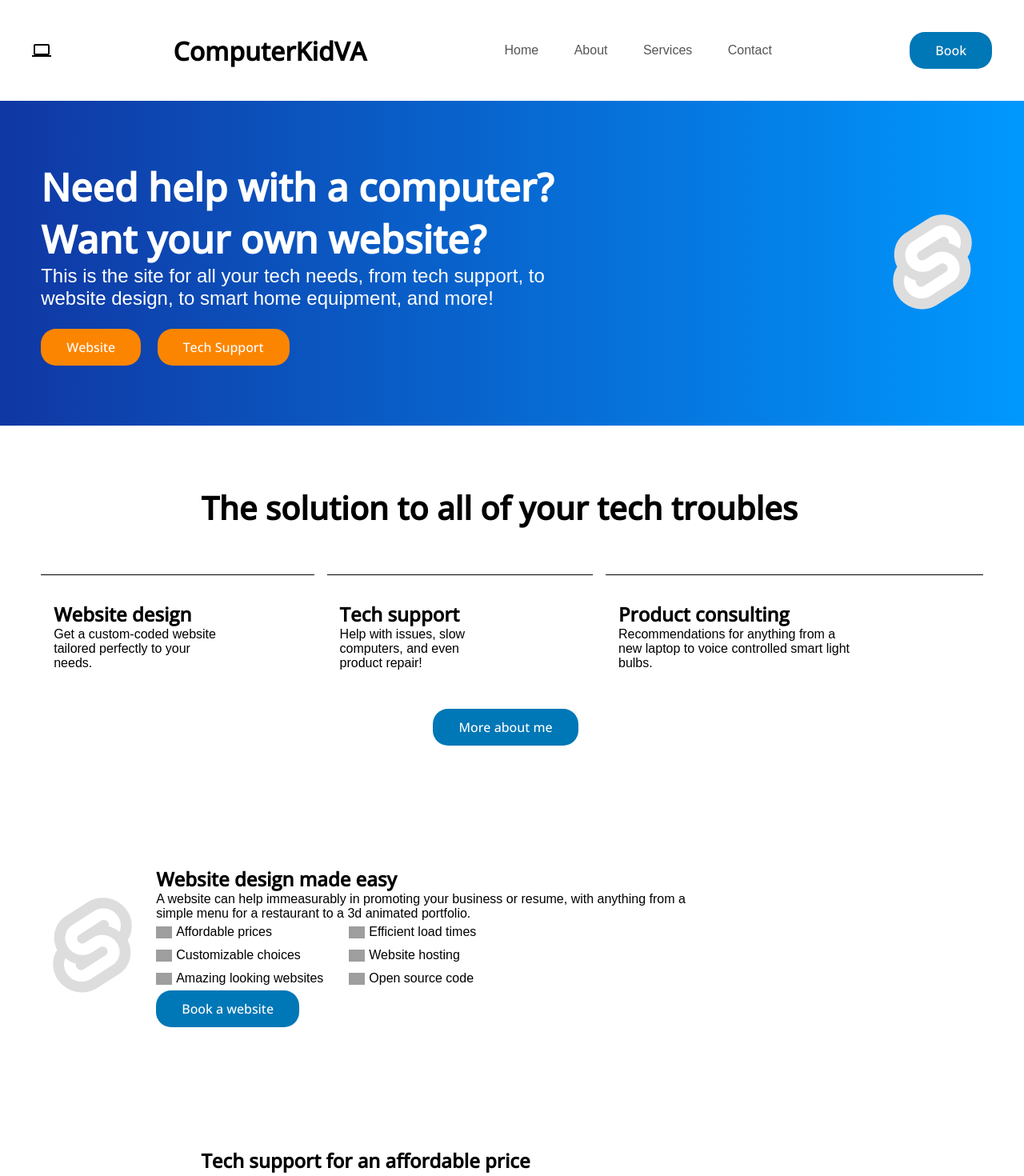
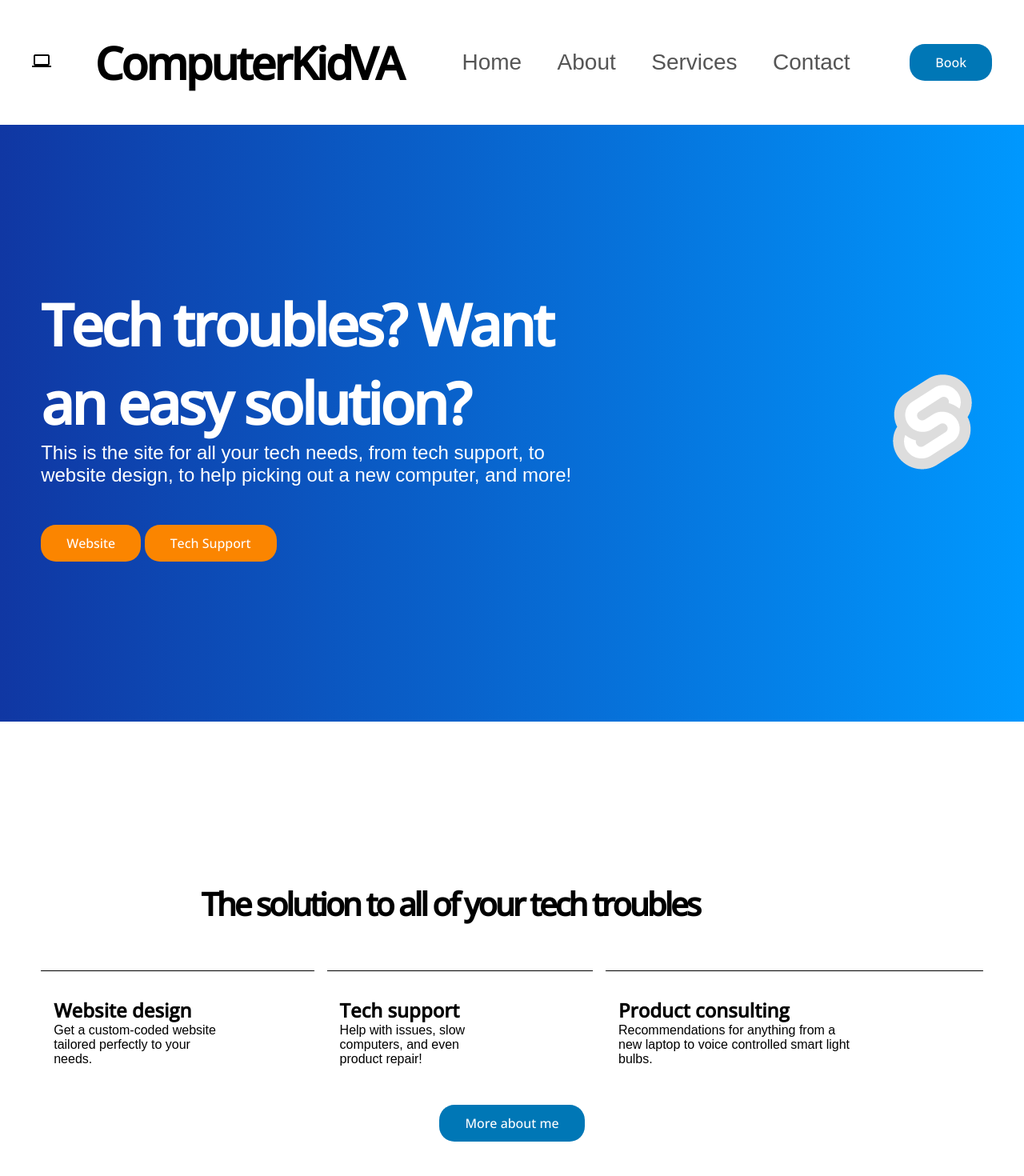
Before and after one commit to Jax-Hax/ComputerKidVA, a SvelteKit app: page / in a window 1280 px wide. Shown: the top 1470 px of the page at 80% size. Built offline with nearby package versions, Linux system fonts and the light colour scheme; grey boxes are pictures that could not be loaded; a web font is replaced by a local one.

Commit message:
currently changing grid to normal dsplay

```diff
--- a/src/routes/+layout.svelte
+++ b/src/routes/+layout.svelte
@@ -1,7 +1,7 @@
 <html lang="en">
 	<header>
-		<span class="material-icons">computer</span>
-		<h1 id="nav-title">ComputerKidVA</h1>
+		<a href="/"><span class="material-icons">computer</span></a>
+		<a href="/" style="text-decoration: none"><h1 id="nav-title">ComputerKidVA</h1></a>
 		<nav>
 			<ul>
 				<li><a href="/">Home</a></li>
@@ -25,6 +25,32 @@
 		button {
 			font-family: 'Open Sans', sans-serif;
 		}
+		button {
+		background-color: #0077b6;
+		border: none;
+		color: white;
+		padding: 0.75em 2em;
+		border-radius: 19px;
+		text-align: center;
+		text-decoration: none;
+		display: inline-block;
+		font-size: 1rem;
+	}
+	button:hover {
+		background-color: white; /* Green */
+		box-shadow: 0 2px;
+		color: #0077b6;
+		transform: translateY(-0.25em);
+		transition: transform 0.25s;
+		border: -2px solid #0077b6; /* Green */
+		border-width: 1px;
+		border-style: solid;
+		margin: -1px;
+	}
+		h1{
+			font-size: 3.5rem;
+		letter-spacing: -3px;
+		}
 		.headerbutton:hover {
 			background-color: white; /* Green */
 			color: #0077b6;
@@ -39,6 +65,7 @@
 			background-color: #0077b6;
 			border: none;
 			color: white;
+			border: -2px solid #0077b6;
 			padding: 0.75em 2em;
 			border-radius: 19px;
 			text-align: center;
@@ -50,6 +77,7 @@
 			list-style: none;
 			display: inline-block;
 			padding: 0 20px;
+			font-size: 1.75rem;
 		}
 		header {
 			display: flex;
--- a/src/routes/+page.svelte
+++ b/src/routes/+page.svelte
@@ -1,10 +1,10 @@
 <body>
 	<section id="attentioncatcher">
 		<div>
-			<h1>Need help with a computer? Want your own website?</h1>
+			<h1>Tech troubles? Want an easy solution?</h1>
 			<p>
-				This is the site for all your tech needs, from tech support, to website design, to smart
-				home equipment, and more!
+				This is the site for all your tech needs, from tech support, to website design, to help
+				picking out a new computer, and more!
 			</p>
 			<button> Website </button>
 			<button> Tech Support </button>
@@ -85,6 +85,7 @@
 		</p>
 		<a href="/about">
 			<button> More about me </button>
+
 		</a>
 	</section>
 	<section id="contact">
@@ -125,7 +126,7 @@ font-family: 'Open Sans', sans-serif;
 		display: flex;
 		flex-direction: column;
 		align-items: center;
-		padding: 75px 4vw;
+		padding: 200px 4vw;
 		justify-content: space-between;
 		color: white;
 		gap: 1rem;
@@ -134,13 +135,19 @@ font-family: 'Open Sans', sans-serif;
 		background: linear-gradient(90deg, #1037a3, #0098fe);
 	}
 	#attentioncatcher h1 {
-		font-size: 3rem;
+		font-size: 4.5rem;
 		color: white;
 	}
 	#attentioncatcher p {
 		color: white;
 		font-size: 1.5rem;
-		padding-bottom: 1em;
+		padding-bottom: 2em;
+	}
+	#aboutme{
+		background: linear-gradient(90deg, #1037a3, #0098fe);
+	}
+	#aboutme p, #aboutme h1{
+		color: white
 	}
 	.lineAbove {
 		border-top: 1px solid black;
@@ -163,6 +170,7 @@ font-family: 'Open Sans', sans-serif;
 		}
 		#webdesign {
 			flex-flow: row nowrap;
+			background-color: #eee;
 		}
 		p {
 			width: 66%;
@@ -177,38 +185,18 @@ font-family: 'Open Sans', sans-serif;
 			gap: 1rem;
 		}
 	}
-	button {
-		background-color: #0077b6;
-		border: none;
-		color: white;
-		padding: 0.75em 2em;
-		margin-right: 1em;
-		border-radius: 19px;
-		text-align: center;
-		text-decoration: none;
-		display: inline-block;
-		font-size: 1rem;
-	}
+
 	#attentioncatcher button {
 		background-color: #fb8500;
+		border: -2px solid #fb8500;
 	}
 	#attentioncatcher button:hover {
 		background-color: white; /* Green */
 		color: #fb8500;
 		border: -2px solid #fb8500; /* Green */
-		margin-right: 1em;
+		margin-bottom: -2px;
 	}
-	button:hover {
-		background-color: white; /* Green */
-		box-shadow: 0 2px;
-		color: #0077b6;
-		transform: translateY(-0.25em);
-		transition: transform 0.25s;
-		border: -2px solid #0077b6; /* Green */
-		border-width: 1px;
-		border-style: solid;
-		margin: -1px;
-	}
+
 	.checkMarkList {
 		margin: 0;
 		padding: 5px 0 6px 25px;
```
Also changed, not shown: src/routes/about/+page.svelte (+65 -20 lines).
